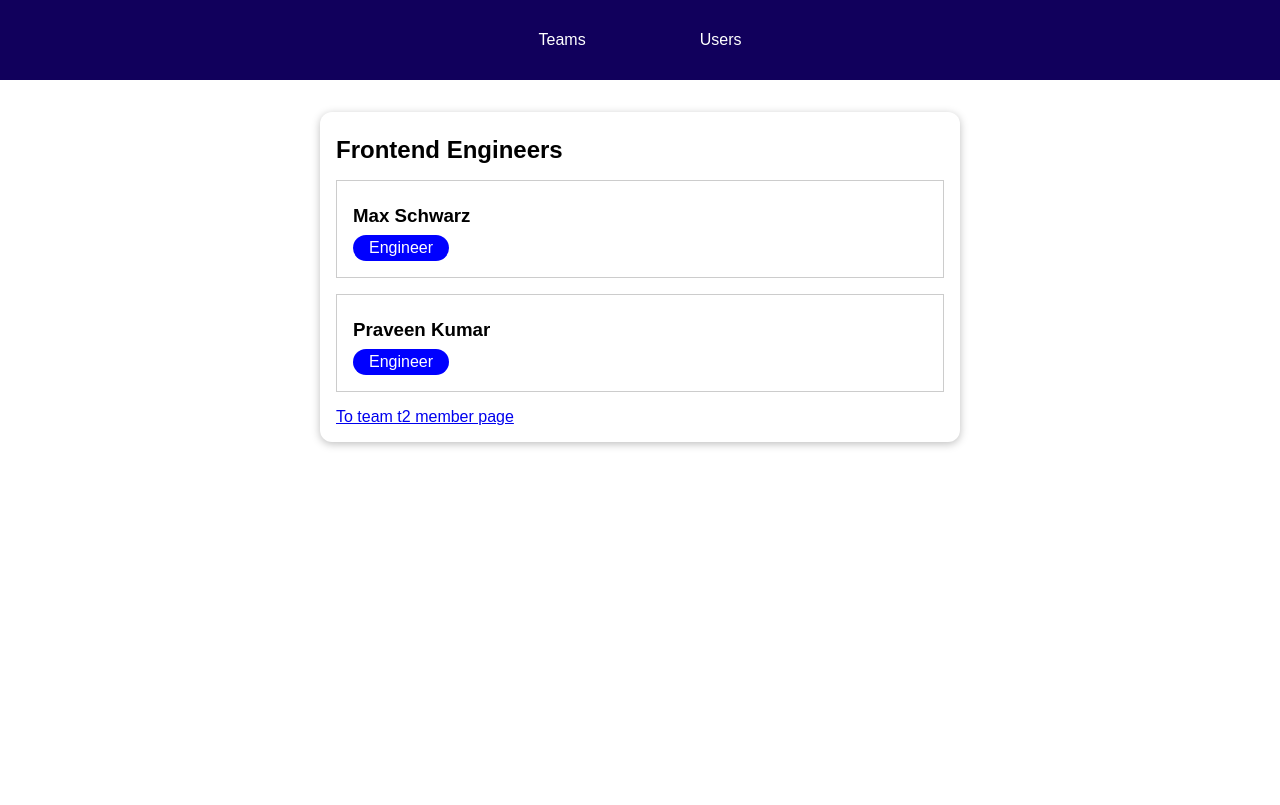
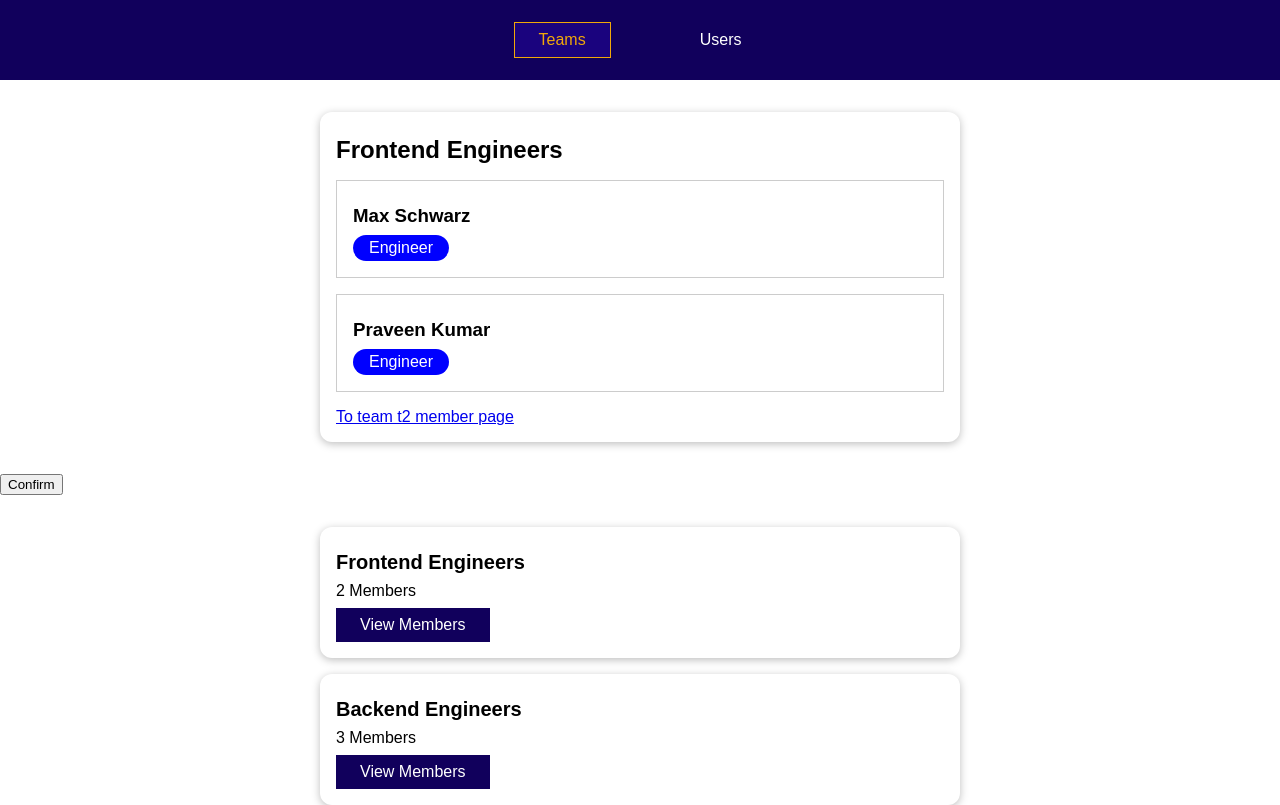
Before and after one commit to estrelabrilante/section13Vuejs, a Vue app: page /teams/t1 in a window 1280 px wide. Shown: the top 805 px of the page. Built offline with nearby package versions, Linux system fonts and the light colour scheme.

Commit message:
nested routes

```diff
--- a/src/App.vue
+++ b/src/App.vue
@@ -5,6 +5,7 @@
   <main>
     <!-- Dynamic component -->
     <!-- <component :is="activePage"></component> -->
+    <!-- root component -->
     <router-view></router-view>
   </main>
 </template>
--- /dev/null
+++ b/src/components/nav/NotFound.vue
@@ -0,0 +1,6 @@
+<template>
+  <p>
+    Not found entered URL.
+    <router-link to="/teams">Check our teams page? </router-link>
+  </p>
+</template>
--- a/src/components/teams/TeamMembers.vue
+++ b/src/components/teams/TeamMembers.vue
@@ -22,6 +22,7 @@ export default {
     UserItem,
   },
   inject: ['users', 'teams'],
+  props: ['teamId'],
   data() {
     return {
       // teamName: 'Test',
@@ -35,8 +36,8 @@ export default {
     };
   },
   methods: {
-    loadTeamMembers(route) {
-      const teamId = route.params.teamId;
+    loadTeamMembers(teamId) {
+      // const teamId = route.params.teamId;
       console.log(this.$route);
       // select the right team
       const selectedTeam = this.teams.find((team) => team.id === teamId);
@@ -53,11 +54,11 @@ export default {
   },
   //create lifecycle hook
   created() {
-    this.loadTeamMembers(this.$route);
+    this.loadTeamMembers(this.teamId);
   },
   watch: {
-    $route(newRoute) {
-      this.loadTeamMembers(newRoute);
+    teamId(newId) {
+      this.loadTeamMembers(newId);
     },
   },
 };
--- a/src/components/teams/TeamsList.vue
+++ b/src/components/teams/TeamsList.vue
@@ -1,4 +1,5 @@
 <template>
+  <router-view></router-view>
   <button @click="confirmInput">Confirm</button>
   <ul>
     <!-- Connect data in array teams from App.vue to teams-item component -->
--- a/src/main.js
+++ b/src/main.js
@@ -4,15 +4,28 @@ import App from './App.vue';
 import TeamsList from './components/teams/TeamsList.vue';
 import UsersList from './components/users/UsersList.vue';
 import TeamMembers from './components/teams/TeamMembers.vue';
+import NotFound from './components/nav/NotFound.vue';
 // Route configuration
 const router = createRouter({
   history: createWebHistory(),
   // which component should be load for a corresponding routes
   routes: [
+    // URL CHANGES
+    {
+      path: '',
+      redirect: '/teams',
+    },
+    // {
+    //   // URL NOT CHANGE
+    //   path: '/teams',
+    //   component: TeamsList,
+    //   alias: '/',
+    // },
     {
       // our domain.com/teams
       path: '/teams',
       component: TeamsList,
+      children: [{ path: ':teamId', component: TeamMembers, props: true }],
     },
     {
       // our domain.com/teams
@@ -20,7 +33,8 @@ const router = createRouter({
       component: UsersList,
     },
     // Dynamic route
-    { path: '/teams/:teamId', component: TeamMembers },
+
+    { path: '/:notFound(.*)', component: NotFound },
   ],
   linkActiveClass: 'activeRouter',
 });
```
